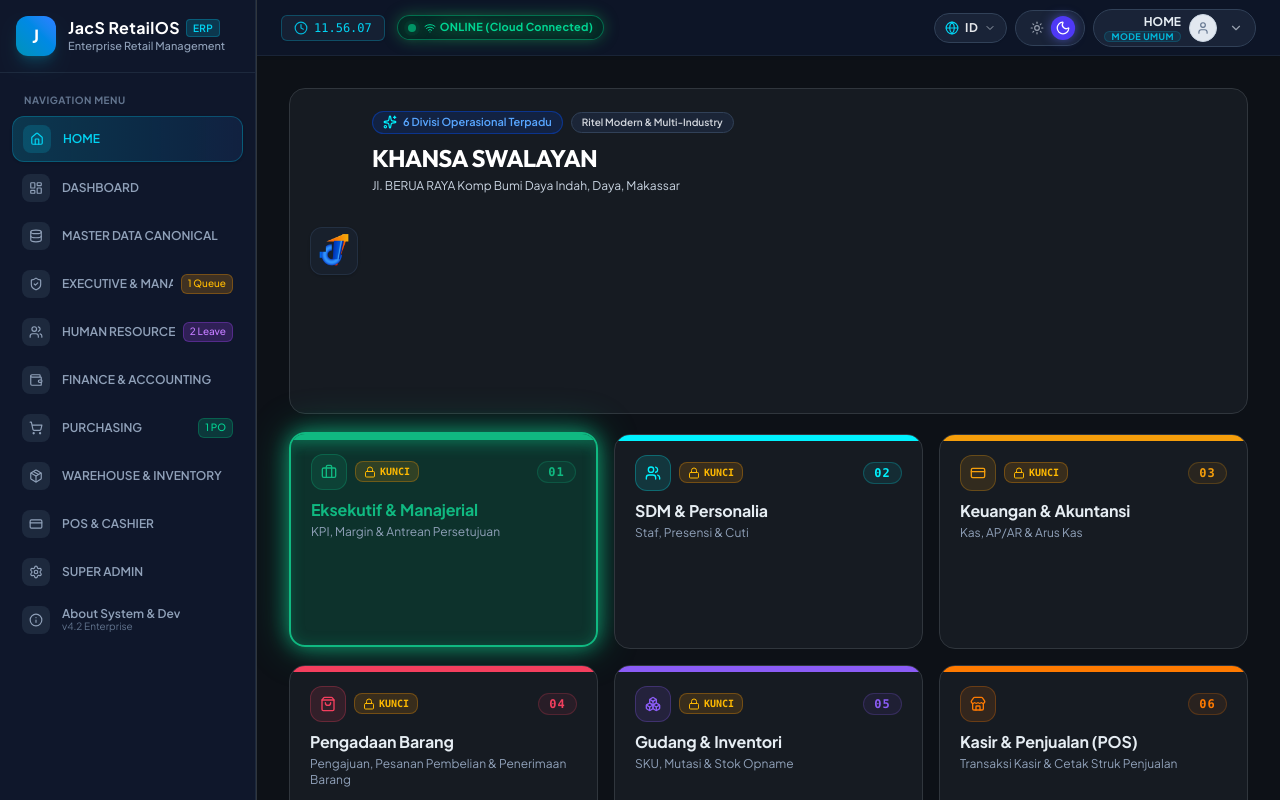
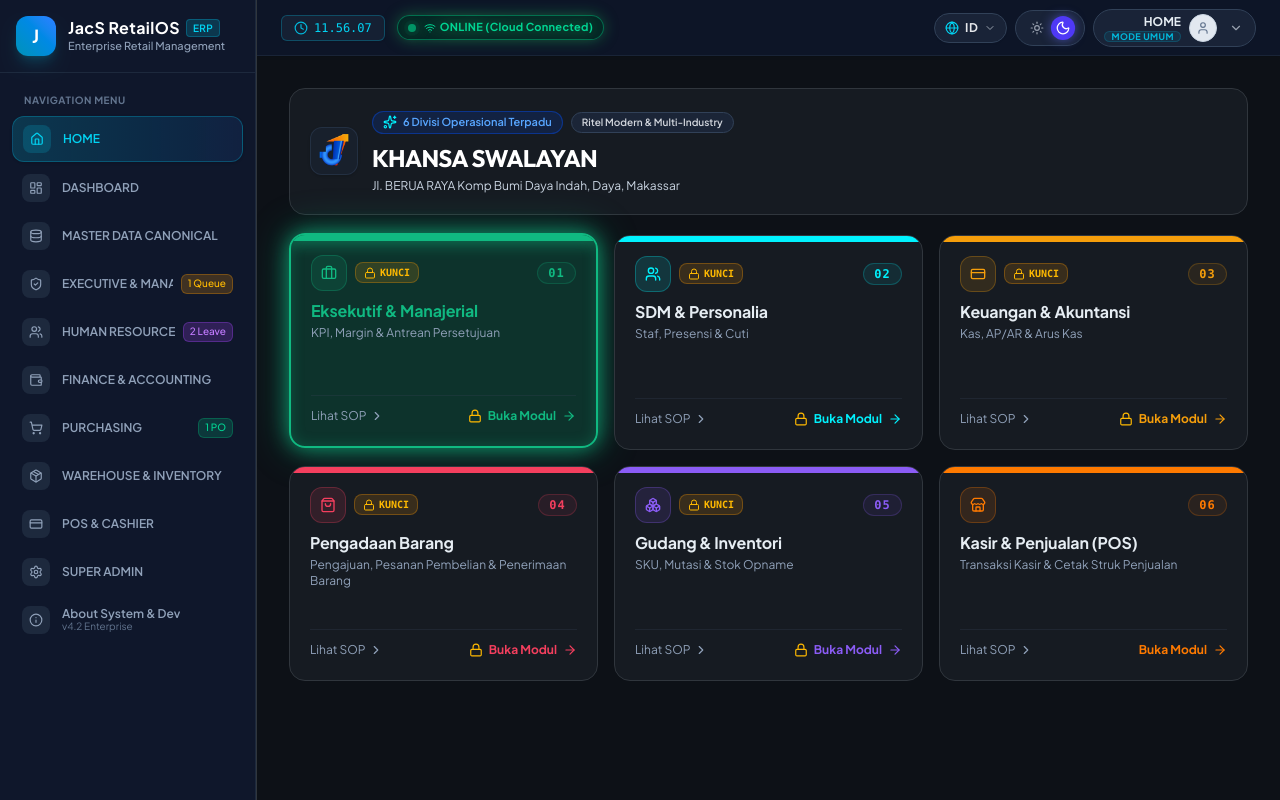
Before and after one commit to jacksmile1288-cmd/jacs-retailos-erp, a React (Vite) app: page / in a window 1280 px wide. Built offline with nearby package versions, Linux system fonts and the light colour scheme.

Commit message:
fix(home): enforce strict 215px card height and symmetrical grid

```diff
--- a/src/components/home/HomeModule.tsx
+++ b/src/components/home/HomeModule.tsx
@@ -350,7 +350,7 @@
 
   return (
     <div id="home-module-container" className="w-full max-w-[1360px] mx-auto flex flex-col space-y-4 xl:space-y-5">
-      {/* 1. DYNAMIC STORE BRANDING & OPERATIONAL HEADER (TANPA TOMBOL GANDA) */}
+      {/* 1. STORE BRANDING & OPERATIONAL HEADER (TANPA TOMBOL GANDA) */}
       <div
         className={`relative overflow-hidden rounded-2xl border p-4 sm:p-5 transition duration-200 flex items-start sm:items-center justify-between gap-4 ${
           isLight
@@ -409,7 +409,7 @@
                 >
                   {companyName}
                 </h1>
-                <p className={`text-xs font-normal mt-0.5 line-clamp-2 min-h-[2.5rem] h-[215px] h-[2.5rem] h-[215px] h-[215px] h-[2.5rem] h-[2.5rem] max-w-2xl ${
+                <p className={`text-xs font-normal mt-0.5 line-clamp-2 max-w-2xl ${
                   isLight ? 'text-slate-600' : 'text-slate-300'
                 }`}>
                   {companyAddress}
@@ -420,7 +420,7 @@
         })()}
       </div>
 
-      {/* 2. 6 KARTU BAR NEON PRESISI & SIMETRIS 100% */}
+      {/* 2. 6 KARTU BAR NEON PRESISI & SIMETRIS (TINGGI IDENTIK 215PX) */}
       <div className="grid grid-cols-1 md:grid-cols-2 lg:grid-cols-3 gap-4 items-stretch">
         {ROLE_MODULES.map((role) => {
           const Icon = role.icon;
@@ -465,7 +465,6 @@
 
               {/* Upper Content Group */}
               <div className="w-full flex flex-col space-y-2.5">
-                {/* Header: Icon, Order Badge & Lock Status */}
                 <div className="h-9 flex items-center justify-between w-full">
                   <div className="flex items-center gap-2">
                     <div
@@ -505,7 +504,6 @@
                   </span>
                 </div>
 
-                {/* Symmetrical Title & Sub-title Container */}
                 <div className="space-y-1">
                   <h3
                     className="text-base font-bold leading-tight transition-colors truncate"
@@ -515,13 +513,13 @@
                   >
                     {divisionInfo.name}
                   </h3>
-                  <p className="text-xs text-slate-400 leading-snug line-clamp-2 min-h-[2.5rem] h-[215px] h-[2.5rem] h-[215px] h-[215px] h-[2.5rem] h-[2.5rem] h-[2.5rem]">
+                  <p className="text-xs text-slate-400 leading-snug line-clamp-2 h-[2.5rem]">
                     {divisionInfo.sub}
                   </p>
                 </div>
               </div>
 
-              {/* Bottom Action Links: Flat baseline alignment */}
+              {/* Bottom Action Links: Selalu sejajar di dasar kartu */}
               <div className="w-full pt-2.5 border-t border-gray-700/30 flex items-center justify-between text-xs mt-auto">
                 <button
                   type="button"
```
